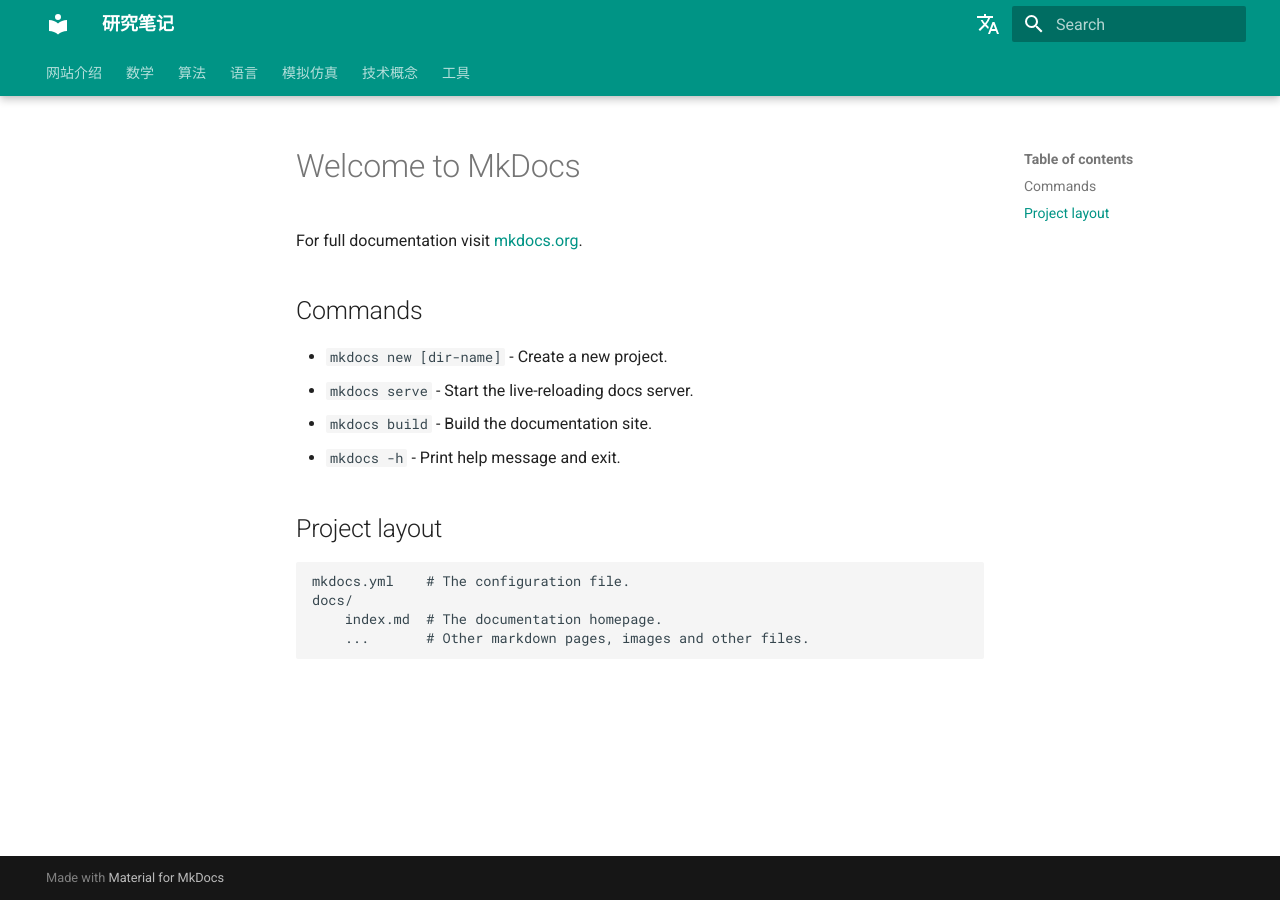
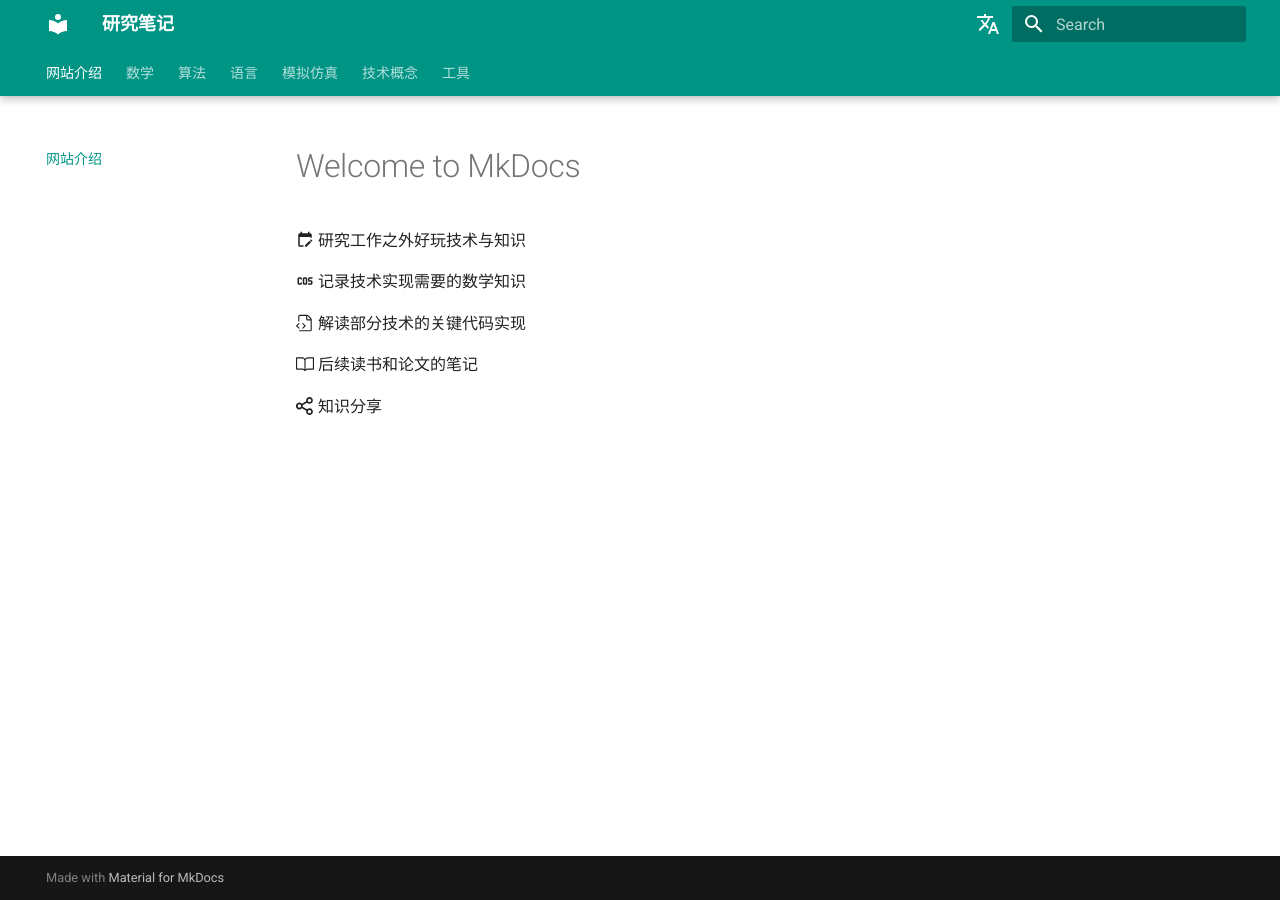
Before and after one commit to gh-xd/notes, an MkDocs documentation site: the page built from docs/zh/index.md, in a window 1280 px wide. Built offline with MkDocs 1.6.1 and Material for MkDocs 9.7.7, drawn with Linux system fonts in a browser that asks for light colours; comment, search, counter and statistics services are not loaded.

Commit message:
fix homepage

```diff
--- a/docs/zh/index.md
+++ b/docs/zh/index.md
@@ -1,17 +1,11 @@
 # Welcome to MkDocs
 
-For full documentation visit [mkdocs.org](https://www.mkdocs.org).
+:material-calendar-edit: 研究工作之外好玩技术与知识
 
-## Commands
+:material-math-cos: 记录技术实现需要的数学知识
 
-* `mkdocs new [dir-name]` - Create a new project.
-* `mkdocs serve` - Start the live-reloading docs server.
-* `mkdocs build` - Build the documentation site.
-* `mkdocs -h` - Print help message and exit.
+:octicons-file-code-24: 解读部分技术的关键代码实现
 
-## Project layout
+:octicons-book-24: 后续读书和论文的笔记
 
-    mkdocs.yml    # The configuration file.
-    docs/
-        index.md  # The documentation homepage.
-        ...       # Other markdown pages, images and other files.
+:octicons-share-android-16: 知识分享
--- a/mkdocs.yml
+++ b/mkdocs.yml
@@ -3,7 +3,7 @@ site_url:
 docs_dir: 'docs/zh'
 
 nav:
-  - 网站介绍: about.md
+  - 网站介绍: index.md
   - 数学:
     - 微分算子: math/diff-operators.md
     - 常微分方程:
```
Also changed, not shown: docs/zh/hello.md (deleted, +0 -14 lines), 2 other files.
